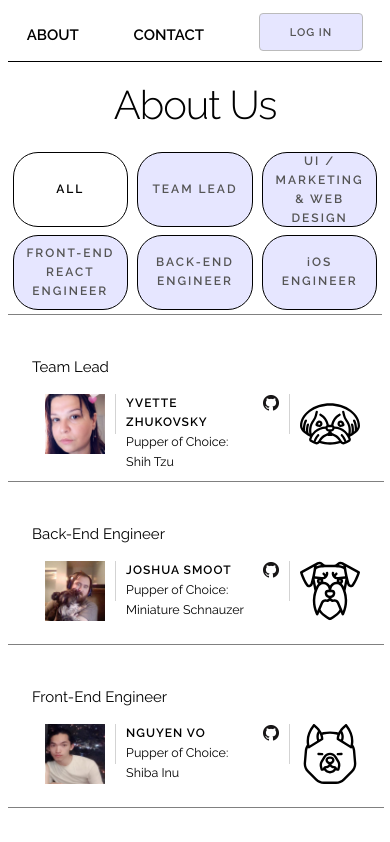
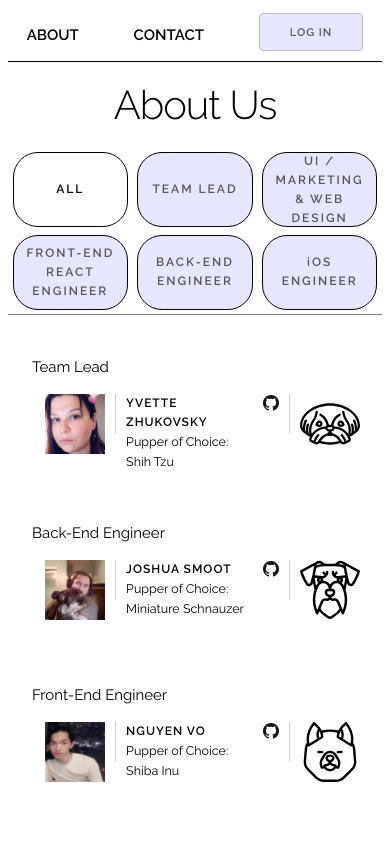
Before and after one commit to gigapet-eating-log/Gigapet-UI-Jarred, a plain HTML site: page about.html in a window 390 px wide. Shown: the top 842 px of the page. Drawn offline with Linux system fonts and the light colour scheme.

Commit message:
mobile fixes

```diff
--- a/less/about.less
+++ b/less/about.less
@@ -85,7 +85,7 @@
     width: 1200px;
   }
   .card {
-    border-bottom: 1px solid grey;
+    //border-bottom: 1px solid grey;
     display: flex;
     justify-content: space-between;
     flex-direction: column;
@@ -128,8 +128,9 @@
         }
       }
       a {
-        width: 5%;
-        padding-right: 10px;
+        width: 16px;
+        height: 16px;
+        margin-right: 10px;
         img {
           width: 16px;
         }
```
Also changed, not shown: css/styles.css.
